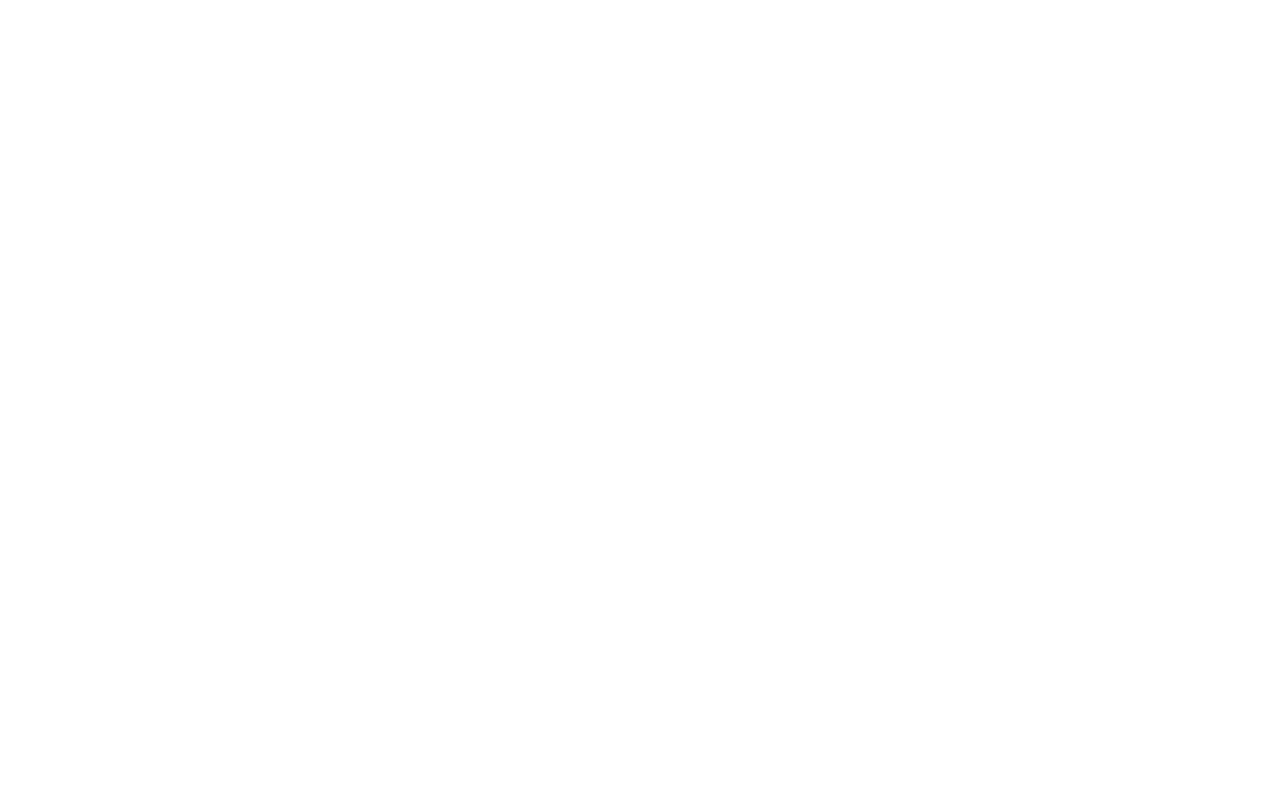
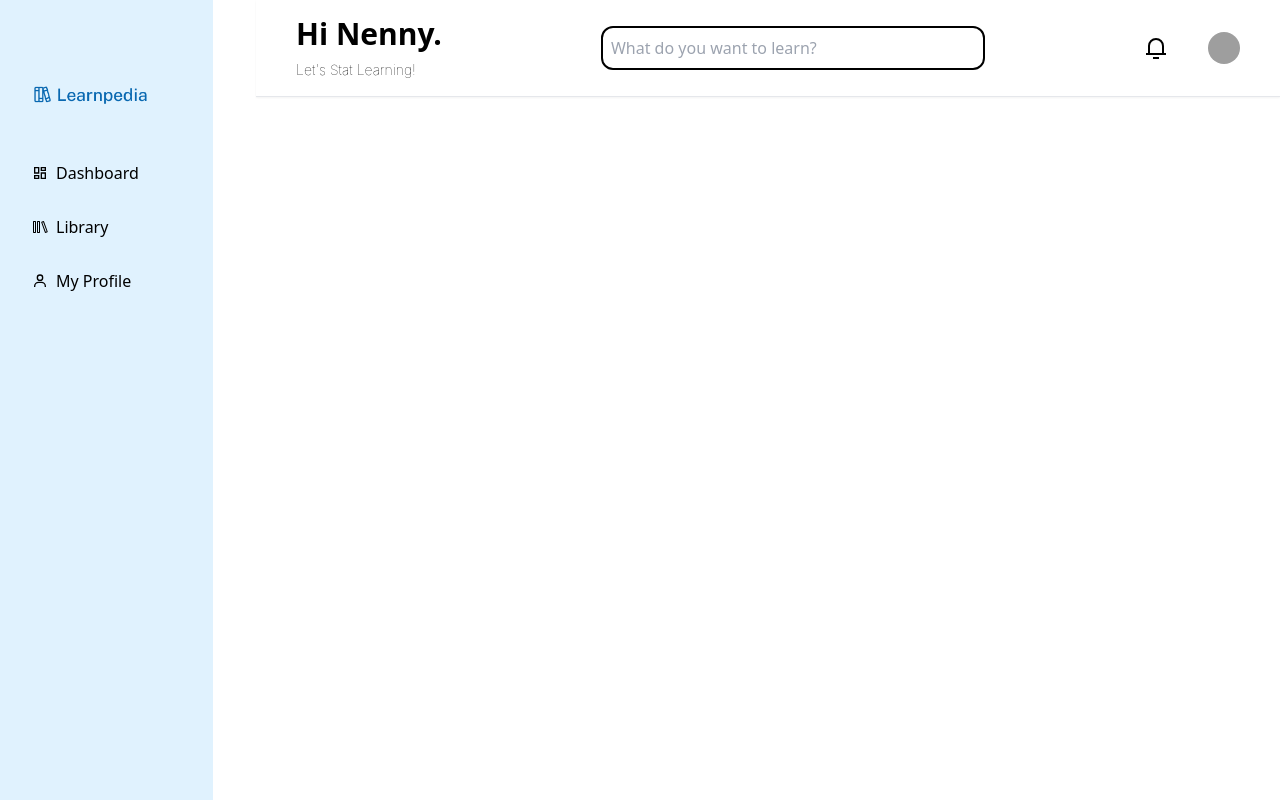
Before and after one commit to georgie-dev/Learnpedia, a React (Create React App) app: page /learner in a window 1280 px wide. Before the commit this address had no page. Built offline with nearby package versions, Linux system fonts and the light colour scheme; grey boxes are pictures that could not be loaded.

Commit message:
Feat: Navigation

```diff
--- a/src/App.js
+++ b/src/App.js
@@ -1,5 +1,6 @@
 import './App.css';
-import { Navbar, Sidebar } from './components';
+import { Navbar } from './components';
+import Learner from './modules/learner/App'
 import { Home } from './modules/learner/pages';
 import { BrowserRouter, Route, Routes } from 'react-router-dom';
 function App() {
@@ -9,7 +10,7 @@
       <Route path='/' element={<Navbar/>}>
         <Route index element={<Home/>}/>
       </Route>
-      <Route path='/sidebar' element={<Sidebar/>}/>
+      <Route path='/learner' element={<Learner/>}/>
     </Routes>
     </BrowserRouter>
   );
--- a/src/components/index.jsx
+++ b/src/components/index.jsx
@@ -1,2 +1 @@
 export {default as Navbar} from './Navbar'
-export {default as Sidebar} from './Sidebar'
--- /dev/null
+++ b/src/modules/learner/App.js
@@ -0,0 +1,31 @@
+import React from 'react'
+
+import { Header, Sidebar } from './components'
+import { Outlet } from 'react-router-dom'
+
+const App = () => {
+  return (
+    <div >
+    <div className="flex relative dark:bg-main-dark-bg">
+    <div className="w-72 fixed sidebar dark:bg-secondary-dark-bg bg-white z-50">
+        <Sidebar/>
+    </div>
+    <div
+    className='min-h-screen md:ml-64 w-full  '
+      >
+        <div className='relative  md:static  dark:bg-main-dark-bg navbar w-full'>
+            <Header/>
+        </div>
+        <div >
+          <Outlet/>
+        </div>
+        {/* <div className='p-12 dark:bg-main-dark-bg'>
+      <Footer/>
+    </div> */}
+    </div>
+    </div>
+</div>
+  )
+}
+
+export default App
--- /dev/null
+++ b/src/modules/learner/components/Header.jsx
@@ -0,0 +1,32 @@
+import React, {useState} from 'react'
+import {RiNotification3Line} from 'react-icons/ri'
+
+const Header = () => {
+  const [search, setSearch] = useState("");
+  return (
+    <div className='p-4 shadow-sm border-b'>
+        <div className='flex justify-between px-6 items-center'>
+          <div className='flex flex-col gap-2'>
+            <p className=' font-bold text-3xl font-sans'>Hi Nenny.</p>
+            <p className=' text-sm font-thin'>Let's Stat Learning!</p>
+          </div>
+            <div>
+                <input
+                type='search'
+                value={search}
+                onChange={(e) => setSearch(e.target.value)}
+                className='border-2 border-black rounded-xl w-96 p-2 placeholder:font-sans'
+                placeholder='What do you want to learn?'
+                />
+            </div>
+
+            <div className='flex justify-between gap-10 items-center'>
+              <RiNotification3Line className='text-2xl'/>
+              <img src='http://cdn.onlinewebfonts.com/svg/img_110805.png' alt='Profile' className='rounded-full w-8 h-8'/>
+            </div>
+        </div>
+    </div>
+  )
+}
+
+export default Header
--- a/src/components/Sidebar.jsx
+++ b/src/modules/learner/components/Sidebar.jsx
@@ -1,6 +1,6 @@
 import React from 'react'
-import Logo from '../assets/img/Logo.png'
-import { Link, NavLink } from 'react-router-dom';
+import Logo from '../../../assets/img/Logo.png'
+import { NavLink } from 'react-router-dom';
 import {VscLibrary} from 'react-icons/vsc'
 import {MdOutlineDashboard} from 'react-icons/md'
 import {BiUser} from 'react-icons/bi'
@@ -9,7 +9,7 @@
     const activeLink = 'flex items-center gap-2 pl-4 pt-3 pb-2.5 rounded-lg bg-sky-500 text-white  text-md m-2 font-sans';
     const normalLink = 'flex items-center gap-2 pl-4 pt-3 pb-2.5 rounded-lg text-md m-2 font-sans';
   return (
-    <div className=' h-screen md:overflow-hidden overflow-auto md:hover:overflow-auto pb-10 px-2 bg-sky-100 w-1/5 py-24'>
+    <div className=' h-screen md:overflow-hidden overflow-auto md:hover:overflow-auto pb-10 px-2 fixed bg-sky-100 w-1/6 py-16'>
             <div className=" flex justify-between align-middle m-4 items-center mb-8 ">
               <a href='/'>
                 <img src={Logo} width='80%' alt='Logo'/>
--- a/src/modules/learner/components/index.jsx
+++ b/src/modules/learner/components/index.jsx
@@ -1,2 +1,4 @@
 export {default as Login} from './login'
 export {default as Signup} from './signup'
+export {default as Header} from './Header'
+export {default as Sidebar} from './Sidebar'
```
